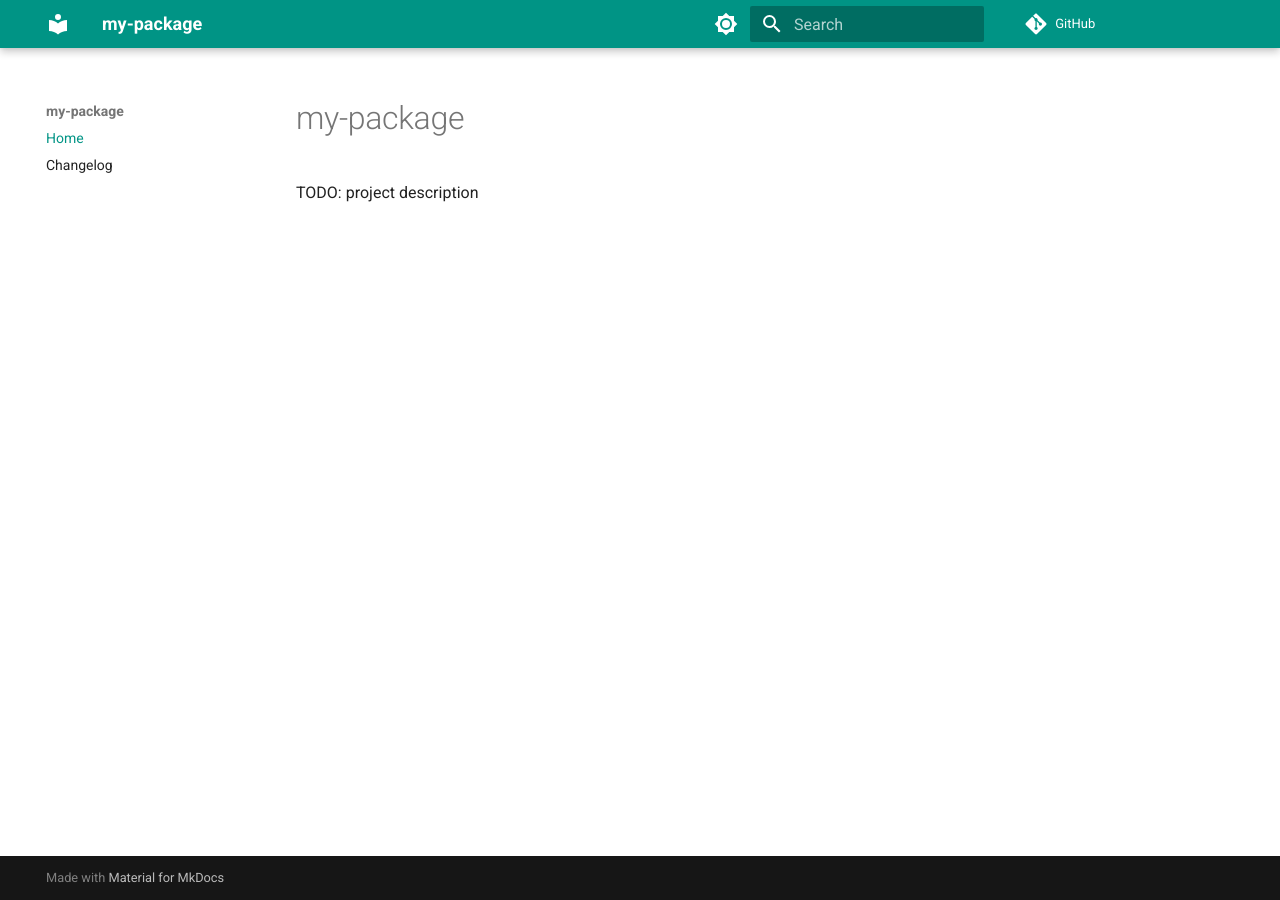
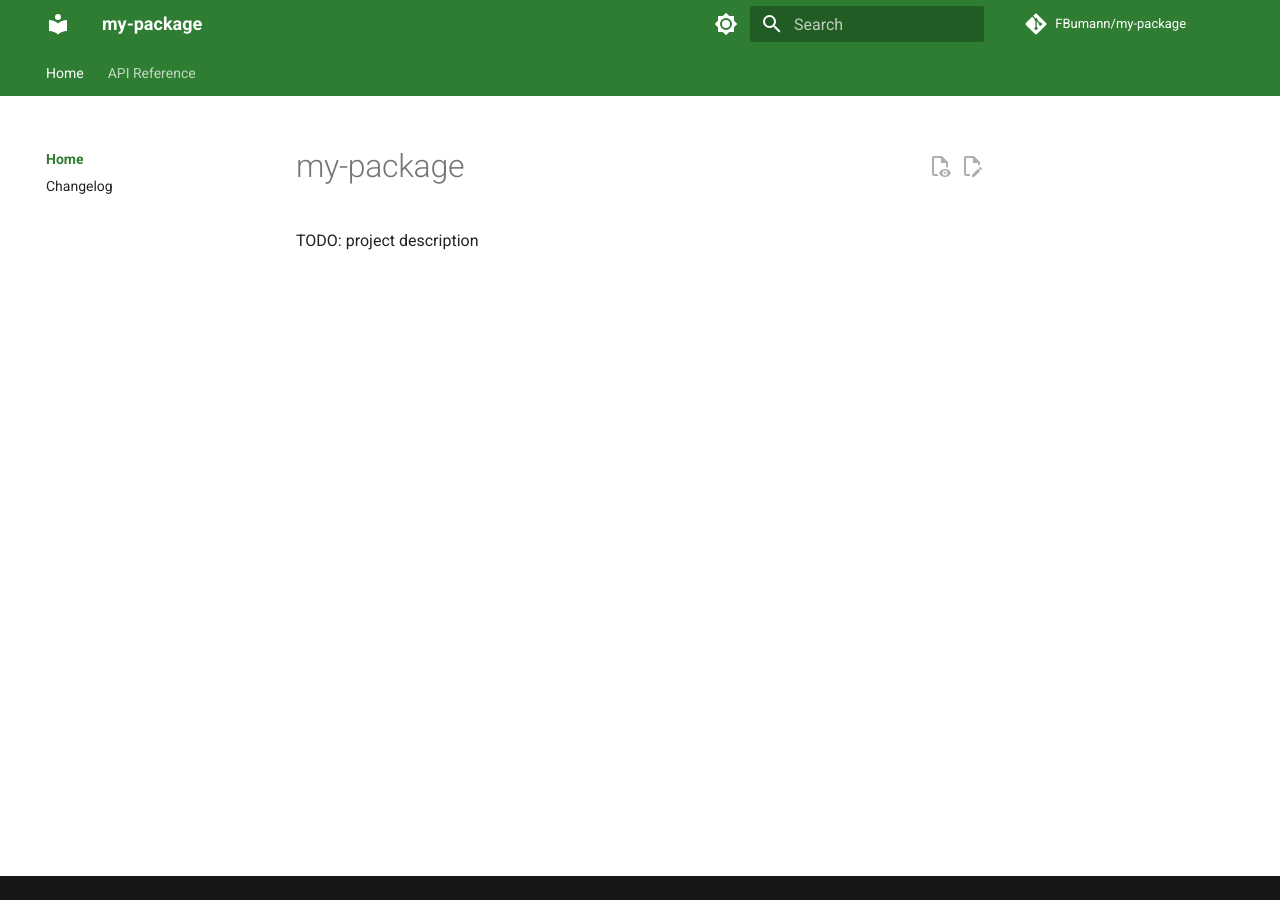
Before and after one commit to FBumann/python-project-blueprint, an MkDocs documentation site: the page built from docs/index.md, in a window 1280 px wide. Built offline with MkDocs 1.6.1 and Material for MkDocs 9.7.7, drawn with Linux system fonts in a browser that asks for light colours; comment, search, counter and statistics services are not loaded.

Commit message:
docs: upgrade MkDocs theme with rich navigation, auto API refs, and notebook styling
Add polished Material theme features (instant nav, tabs, breadcrumbs, search
highlighting), auto-generated API reference via gen-files/literate-nav, extended
markdown extensions (mermaid, emoji, footnotes, etc.), custom color scheme, and
clean Jupyter notebook cell styling with dark mode support.

Co-Authored-By: Claude Opus 4.6 (1M context) <noreply@anthropic.com>

```diff
--- /dev/null
+++ b/docs/stylesheets/extra.css
@@ -0,0 +1,108 @@
+/* ==========================================================================
+   Custom Theme Colors
+   ========================================================================== */
+
+/* -- Brand Colors -------------------------------------------------------- */
+:root {
+  --md-primary-fg-color: #2e7d32;
+  --md-primary-fg-color--light: #43a047;
+  --md-primary-fg-color--dark: #1b5e20;
+  --md-primary-bg-color: #ffffff;
+  --md-primary-bg-color--light: #ffffffb3;
+  --md-accent-fg-color: #00897b;
+  --md-accent-fg-color--transparent: #00897b1a;
+  --md-accent-bg-color: #ffffff;
+  --md-accent-bg-color--light: #ffffffb3;
+  --md-typeset-a-color: #00897b;
+}
+
+.md-typeset a {
+  color: #00897b;
+}
+
+.md-typeset a:hover {
+  color: #00695c;
+}
+
+[data-md-color-scheme="slate"] {
+  --md-primary-fg-color: #2e7d32;
+  --md-primary-fg-color--light: #43a047;
+  --md-primary-fg-color--dark: #1b5e20;
+  --md-primary-bg-color: #ffffff;
+  --md-primary-bg-color--light: #ffffffb3;
+  --md-accent-fg-color: #26a69a;
+  --md-accent-fg-color--transparent: #26a69a1a;
+  --md-typeset-a-color: #26a69a;
+}
+
+/* ==========================================================================
+   Notebook Styling (clean Jupyter cells for static docs)
+   ========================================================================== */
+
+/* Hide prompts — code vs output distinguished by background */
+.jp-InputPrompt,
+.jp-OutputPrompt {
+  display: none !important;
+}
+
+/* Code input area layout */
+.jp-Cell-inputWrapper {
+  display: flex;
+}
+
+.jp-InputArea {
+  display: flex;
+  width: 100%;
+}
+
+.jp-InputArea-editor {
+  flex: 1;
+  min-width: 0;
+}
+
+/* Code cell: light gray background */
+.jp-CodeCell .highlight-ipynb {
+  background: #f7f7f7;
+  border: 1px solid #e0e0e0;
+  border-radius: 3px;
+  margin: 0;
+}
+
+/* Output area layout */
+.jp-Cell-outputWrapper {
+  display: flex;
+}
+
+.jp-OutputArea {
+  flex: 1;
+  min-width: 0;
+}
+
+/* Text output: no background */
+.jp-RenderedText pre {
+  background: none;
+  border: none;
+  padding: 0.4em 0.75em;
+  margin: 0;
+}
+
+/* Hide collapsers — not functional in static docs */
+.jp-Collapser {
+  display: none;
+}
+
+/* Cell spacing */
+.jp-Cell {
+  margin-bottom: 1em;
+}
+
+/* Compact Plotly chart spacing */
+.jp-OutputArea .js-plotly-plot {
+  margin: 0.25em 0 !important;
+}
+
+/* Dark mode overrides */
+[data-md-color-scheme="slate"] .jp-CodeCell .highlight-ipynb {
+  background: #2b2b2b;
+  border-color: #404040;
+}
--- a/mkdocs.yml
+++ b/mkdocs.yml
@@ -1,55 +1,111 @@
 site_name: my-package  # TODO: update
 site_url: https://my-package.readthedocs.io/  # TODO: update
 repo_url: https://github.com/FBumann/my-package  # TODO: update
+repo_name: FBumann/my-package  # TODO: update
+edit_uri: edit/main/docs/
 
 theme:
   name: material
   palette:
     - scheme: default
-      primary: teal
-      accent: cyan
+      primary: custom
+      accent: custom
       toggle:
         icon: material/brightness-7
         name: Switch to dark mode
     - scheme: slate
-      primary: teal
-      accent: cyan
+      primary: custom
+      accent: custom
       toggle:
         icon: material/brightness-4
         name: Switch to light mode
   font:
     text: Roboto
-    code: Fira Code
+    code: Roboto Mono
   features:
+    - navigation.instant
+    - navigation.instant.prefetch
+    - navigation.instant.progress
+    - navigation.tabs
+    - navigation.sections
+    - navigation.indexes
+    - navigation.top
+    - navigation.path
+    - navigation.tracking
     - content.code.copy
-    - navigation.sections
-    - navigation.expand
+    - content.code.annotate
+    - content.tabs.link
+    - content.action.edit
+    - content.action.view
+    - content.tooltips
     - search.suggest
+    - search.highlight
+    - search.share
+    - toc.follow
+
+nav:
+  - Home:
+    - index.md
+    - Changelog: changelog.md
+  - API Reference: api/
+
+exclude_docs: |
+  gen_ref_pages.py
 
 plugins:
   - search
   - mkdocstrings:
       handlers:
         python:
+          paths: [src]
           options:
+            show_source: true
+            show_root_heading: true
+            members_order: source
             docstring_style: google
-            show_source: true
-            paths: [src]
+            show_symbol_type_heading: true
+            show_symbol_type_toc: true
+            separate_signature: true
+            show_signature_annotations: true
+  - gen-files:
+      scripts:
+        - docs/gen_ref_pages.py
+  - literate-nav:
+      nav_file: SUMMARY.md
 
 markdown_extensions:
+  - pymdownx.highlight:
+      anchor_linenums: true
+      line_spans: __span
+  - pymdownx.superfences:
+      custom_fences:
+        - name: mermaid
+          class: mermaid
+          format: !!python/name:pymdownx.superfences.fence_code_format
+  - pymdownx.tabbed:
+      alternate_style: true
+  - pymdownx.emoji:
+      emoji_index: !!python/name:material.extensions.emoji.twemoji
+      emoji_generator: !!python/name:material.extensions.emoji.to_svg
+  - pymdownx.inlinehilite
+  - pymdownx.snippets
+  - pymdownx.mark
   - admonition
   - pymdownx.details
-  - pymdownx.superfences
-  - pymdownx.highlight:
-      anchor_linenums: true
-  - pymdownx.tabbed:
-      alternate_style: true
+  - attr_list
+  - md_in_html
+  - tables
+  - def_list
+  - footnotes
+  - abbr
   - toc:
       permalink: true
 
-nav:
-  - Home: index.md
-  - Changelog: changelog.md
+extra:
+  generator: false
+
+extra_css:
+  - stylesheets/extra.css
 
 watch:
   - src
--- a/pyproject.toml
+++ b/pyproject.toml
@@ -15,6 +15,8 @@ dependencies = []
 docs = [
     "mkdocs-material>=9",
     "mkdocstrings[python]>=0.27",
+    "mkdocs-gen-files>=0.5",
+    "mkdocs-literate-nav>=0.6",
 ]
 dev = [
     {include-group = "docs"},
```
Also changed, not shown: docs/gen_ref_pages.py (added, +35 -0 lines).
